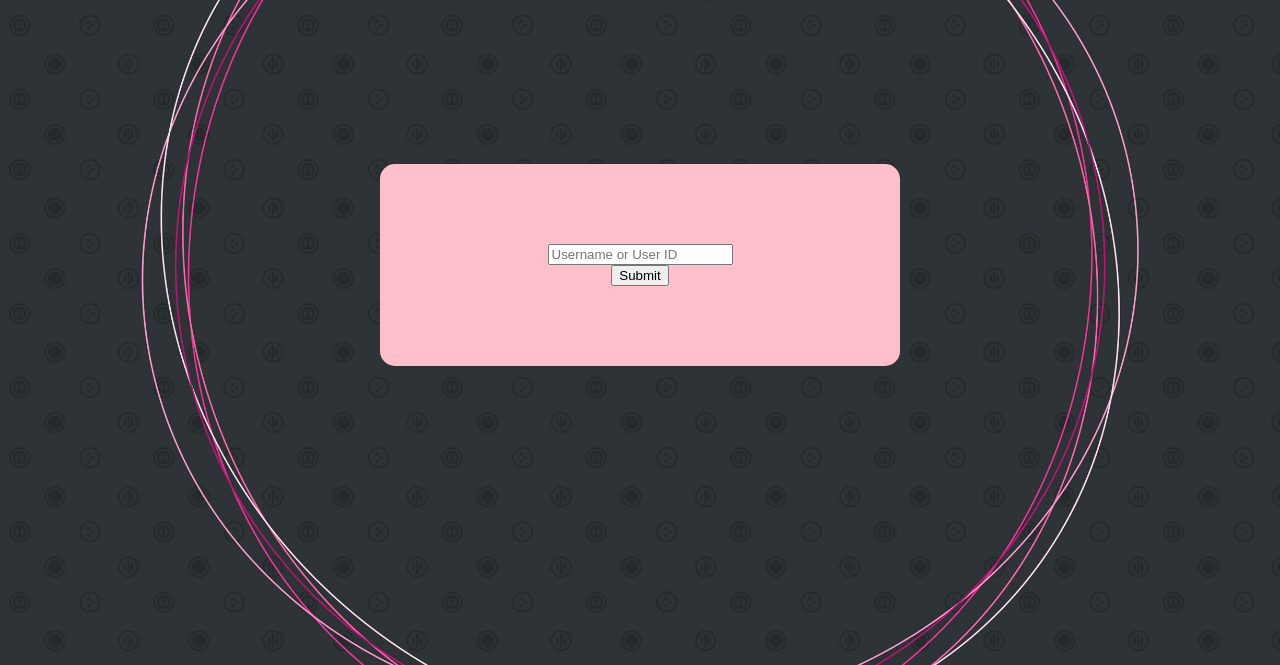
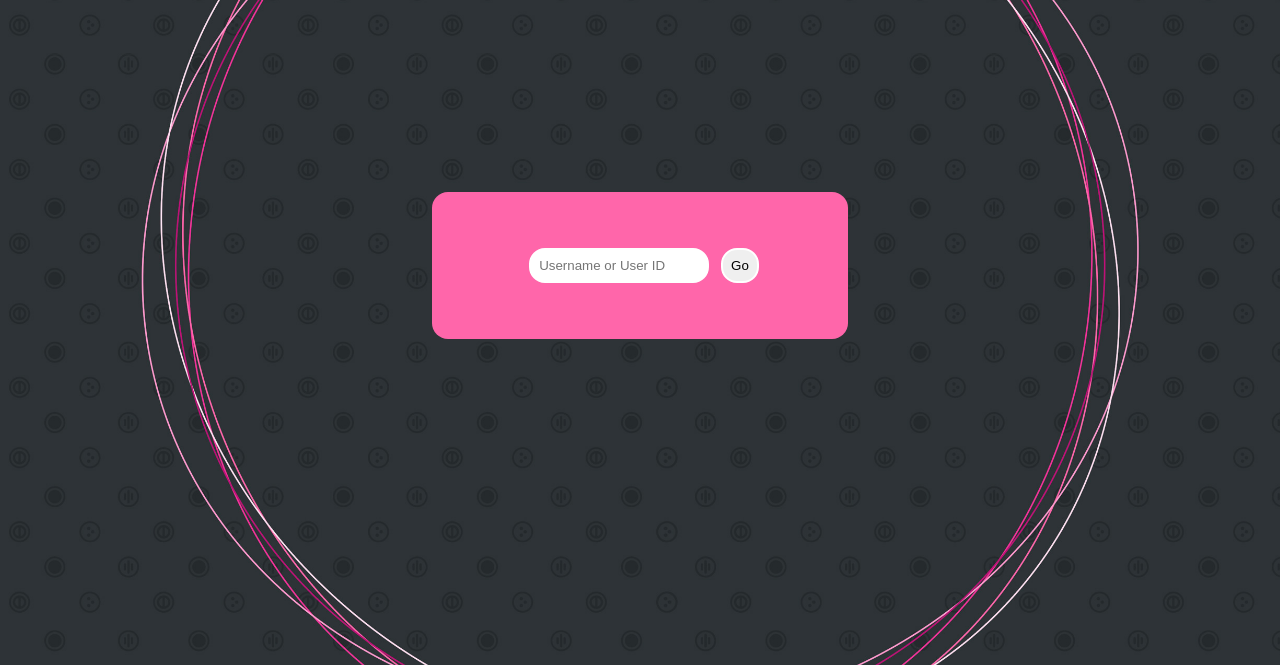
Before and after one commit to alainajae/osu-keep, a plain HTML site: page static/index.html in a window 1280 px wide. Shown: the part 135-800 px from the top of the page. Drawn offline with Linux system fonts and the light colour scheme.

Commit message:
Add user form CSS, Clean up CSS

```diff
--- a/static/index.html
+++ b/static/index.html
@@ -15,17 +15,11 @@
 
         <h1 class = "title">osu!keep</h1>
 
-        <div class="get_id">
-        <form id="get_id" method="get" action="/getscores">
-            <div>
-                <input type="text" name="user_key_field" placeholder="Username or User ID" min="0">
-            </div>
-            <div>
-                <input type="submit" value="Submit">
-            </div>
-        </form>
-
+        <div class="get_user">
+            <form method="get" action="/getscores">
+                <input class="user_input" type="text" name="user_key_field" placeholder="Username or User ID" min="0">
+                <input class="submit" type="submit" value="Go">
+            </form>
         </div>
-
     </body>
 </html>
--- a/static/styles.css
+++ b/static/styles.css
@@ -1,4 +1,12 @@
 @import url('https://fonts.googleapis.com/css2?family=Rubik&display=swap');
+
+:root {
+    --osuPink: #FF66AA;
+    --inputSpacing: 0.5rem;
+    --transitionDuration: 100ms;
+    --myGrey: #333;
+    --radius: 1rem;
+}
 
 body, html{
     margin: 0;
@@ -16,10 +24,8 @@ body{
     height: 100vh;
     background-image: url("osubackground.jpg");
     background-size: cover;
-    background-repeat:   no-repeat;
+    background-repeat: no-repeat;
     background-position: center center;
-
-
 }
 
 h1.title{
@@ -31,17 +37,36 @@ h1.title{
     font-weight: bold;
 }
 
-.box {
-    position: fixed;
-    right: 10px; bottom: 0px;
-    width: 200px;
-    height:40px;
-    padding: 0px;
+.user_input {
+    outline: none;
+    border: 2px solid white;
+    border-radius: var(--radius);
+    padding: var(--inputSpacing);
+    margin: var(--inputSpacing);
+    width: 50%;
+    transition: var(--transitionDuration);
 }
 
+.user_input:focus {
+    border: 2px solid var(--myGrey);
+}
+
+.submit {
+    outline: none;
+    border: 2px solid white;
+    border-radius: var(--radius);
+    padding: var(--inputSpacing);
+
+}
+.submit:hover {
+    border: 2px solid grey;
+}
+.submit:active {
+    border: 2px solid black;
+}
 
 .topnav {
-    background-color: #333;
+    background-color: var(--myGrey);
     overflow: hidden;
     position: fixed;
     top: 0;
@@ -66,18 +91,17 @@ h1.title{
 
 /* Add a color to the active/current link */
 .topnav a.active {
-    background-color: pink;
+    background-color: var(--osuPink);
     color: white;
 }
 
-.get_id{
-    width: 360px;
-        overflow: hidden;
-        margin: auto;
-        margin: 20 0 0 450px;
-        padding: 80px;
-        background: pink;
-        border-radius: 15px ;
+.get_user{
+    width: 20rem;
+    overflow: hidden;
+    margin: auto;
+    padding: 3rem;
+    background: var(--osuPink);
+    border-radius: var(--radius);
 }
 
 input::-webkit-outer-spin-button,
@@ -85,7 +109,7 @@ input::-webkit-inner-spin-button {
     -webkit-appearance: none;
     margin: 0;
 }
-input[type=number]{
+input[type=text]{
     -moz-appearance: textfield;
 }
 
```
Also changed, not shown: static/login_style.css (+6 -2 lines), 1 other file.
